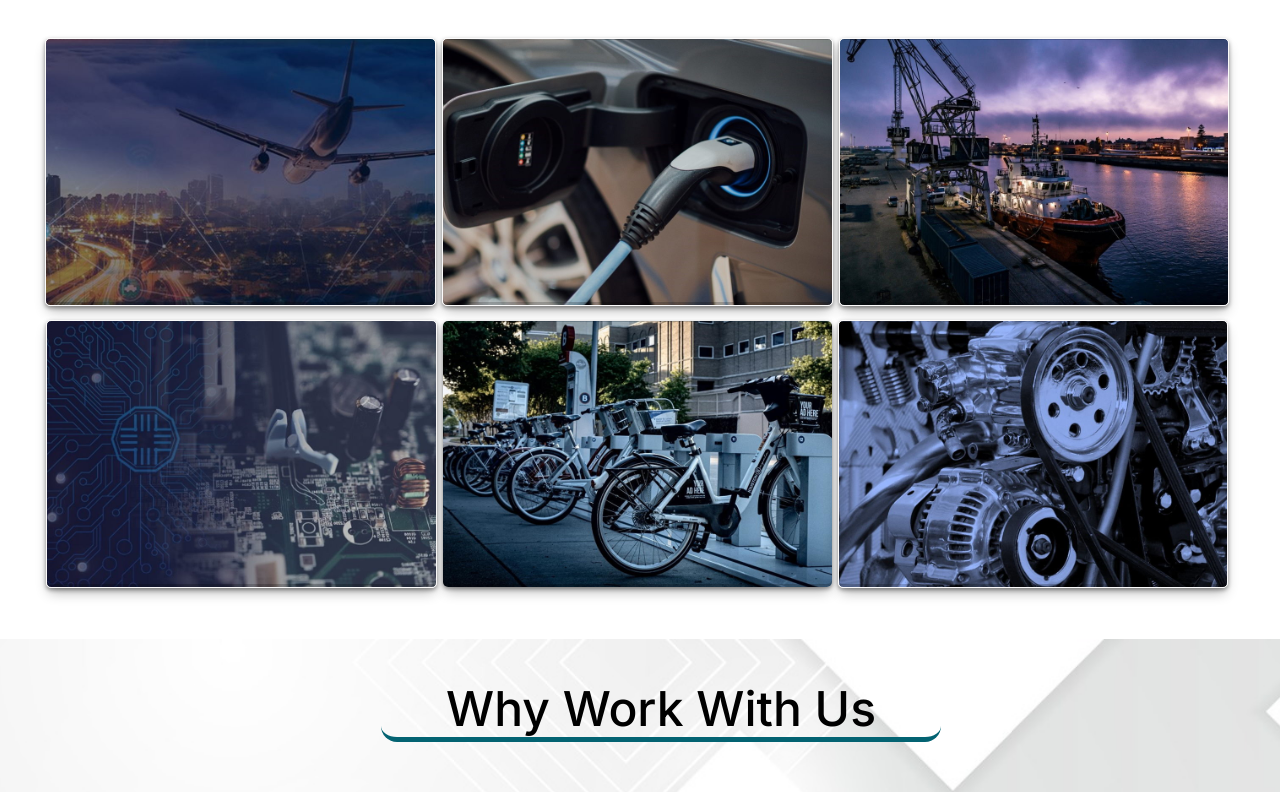
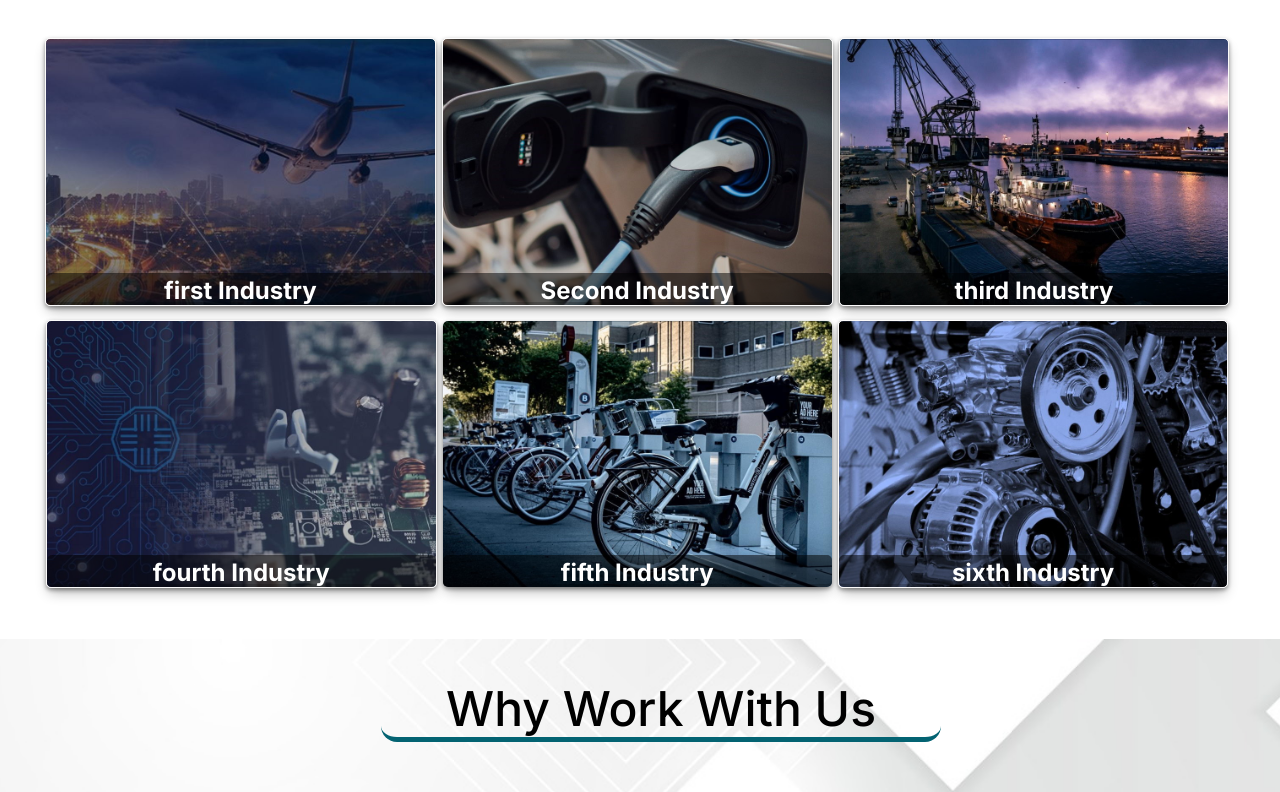
Before and after one commit to SidhartGautam25/my-markstats, a Next.js app: page / in a window 1280 px wide. Shown: the part 1491-2283 px from the top of the page. Built offline with nearby package versions, Linux system fonts and the light colour scheme.

Commit message:
slight modification in industry component

```diff
--- a/app/components/tcomp/styles.module.css
+++ b/app/components/tcomp/styles.module.css
@@ -138,7 +138,7 @@
 .afterhover{
   background-color: rgba(0,0,0,0.5);
   width:100%;
-  height:0%;
+  height:12%;
   /* border:2px solid red; */
   overflow:hidden;
   transition: height 1s;
```
